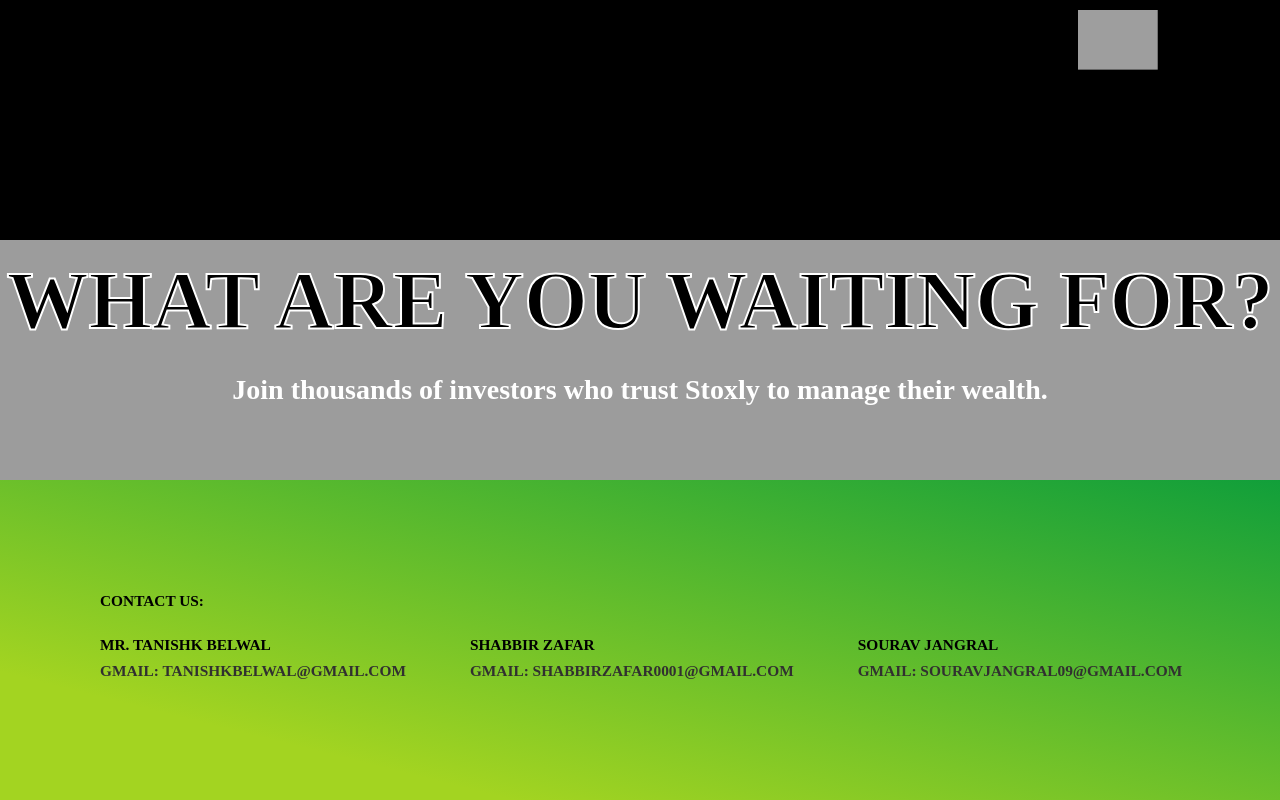
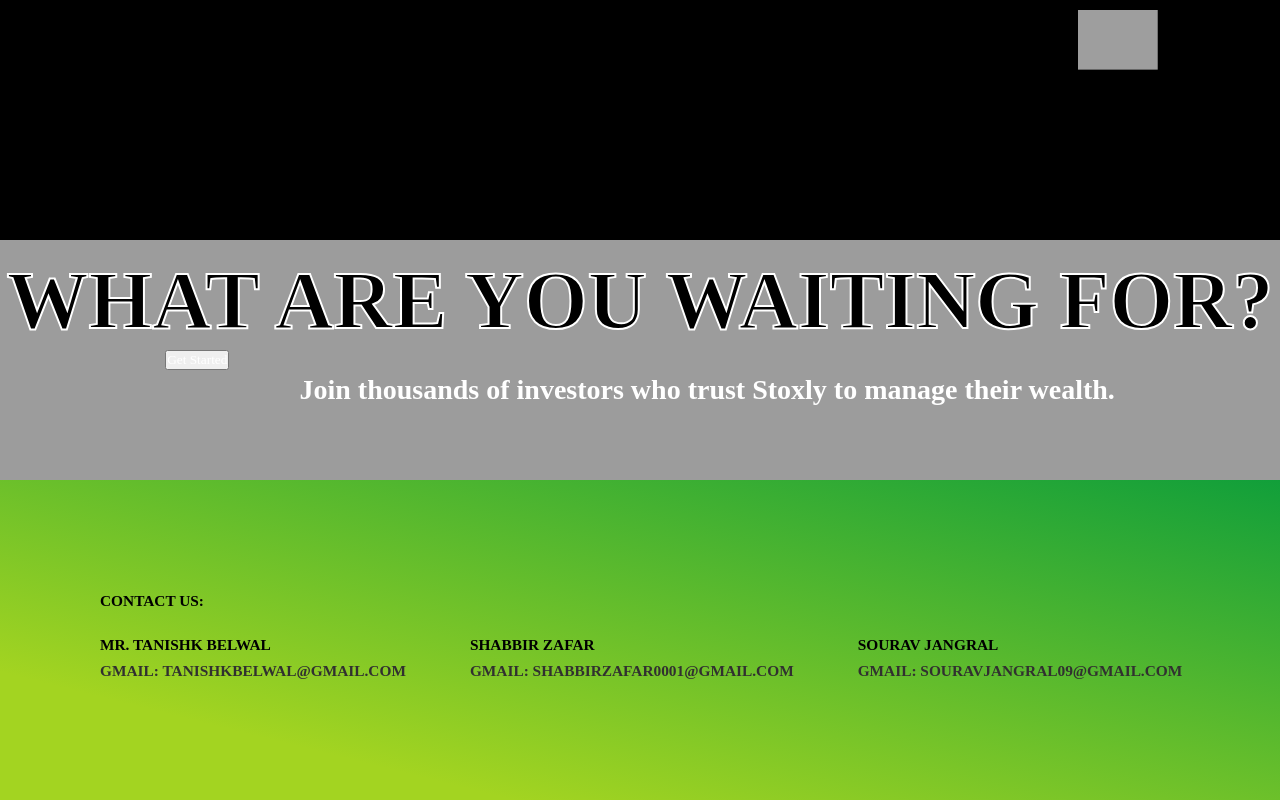
Before and after one commit to tanishkbelwal/Landing_page, a plain HTML site: page index.html in a window 1280 px wide. Shown: the part 2538-3338 px from the top of the page. Drawn offline with nearby package versions, Linux system fonts and the light colour scheme; grey boxes are pictures that could not be loaded.

Commit message:
Update index.html

```diff
--- a/index.html
+++ b/index.html
@@ -122,6 +122,9 @@
 
       </div>
       <div id="page4">
+        <a href="signup.html" id="cta-button">
+          <button>Get Started</button>
+        </a>
         <h1>WHAT ARE YOU WAITING FOR?</h1>
         <h3 style="margin-top: 60px; font-size: 28px;">
           Join thousands of investors who trust Stoxly to manage their wealth.
```
